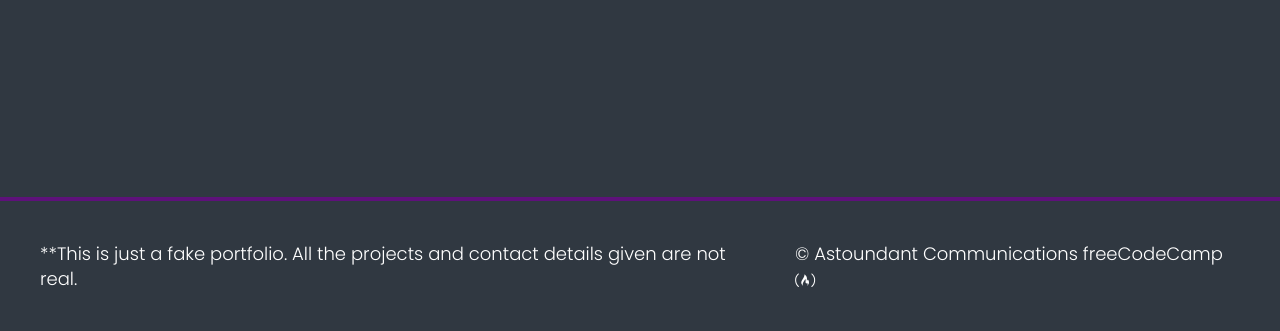
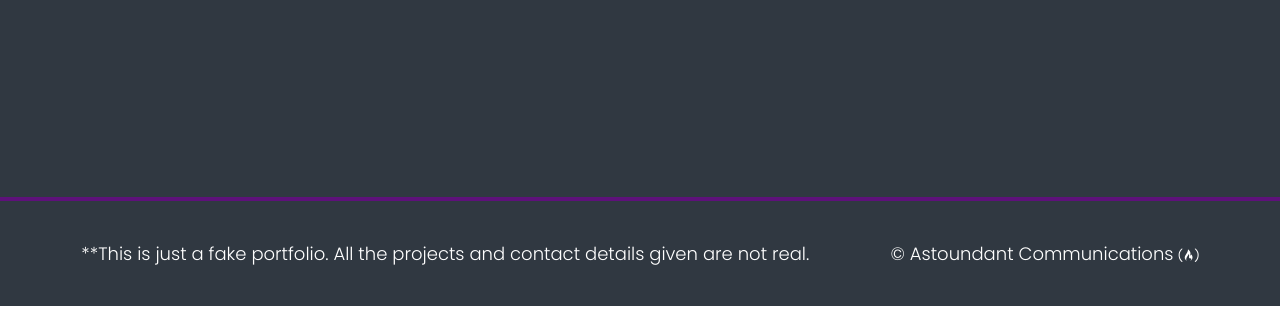
Before and after one commit to m2sdad71/codepen, a plain HTML site: page portfolio/index.html in a window 1280 px wide. Shown: the part 2070-2401 px from the top of the page. After the commit the page ends 2376 px from the top, so only its background shows below. Drawn offline with Linux system fonts and the light colour scheme.

Commit message:
Update index.html

```diff
--- a/portfolio/index.html
+++ b/portfolio/index.html
@@ -150,8 +150,8 @@
       are not real.
     </p>
     <p>
-      &copy;<php echo date ( Y ); ?> Astoundant Communications <a href="https://www.astoundant.com/" target="_blank"
-        >freeCodeCamp <i class="fab fa-free-code-camp"></i
+      &copy;<php echo date( "Y" ); ?> <a href="https://www.astoundant.com/" target="_blank"
+        >Astoundant Communications <i class="fab fa-free-code-camp"></i
       ></a>
     </p>
   </footer>
```
